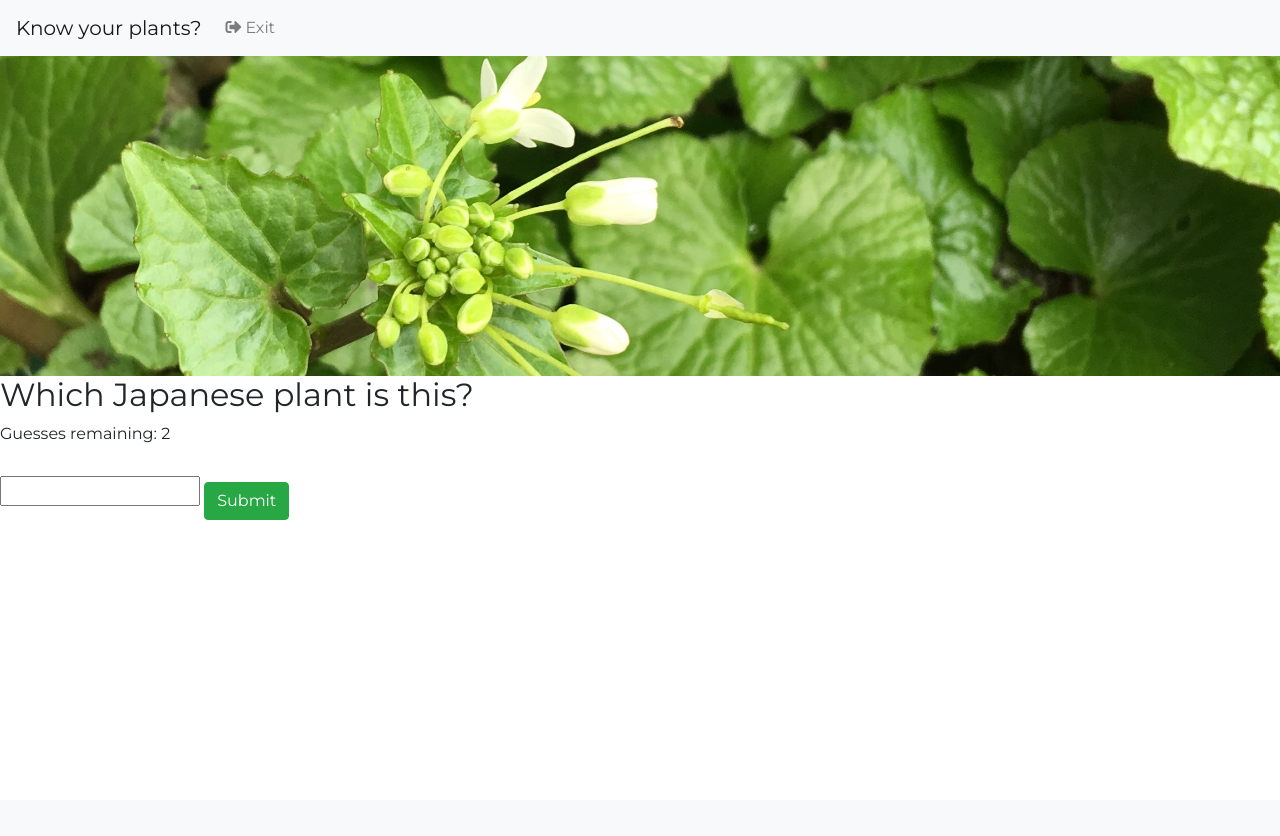
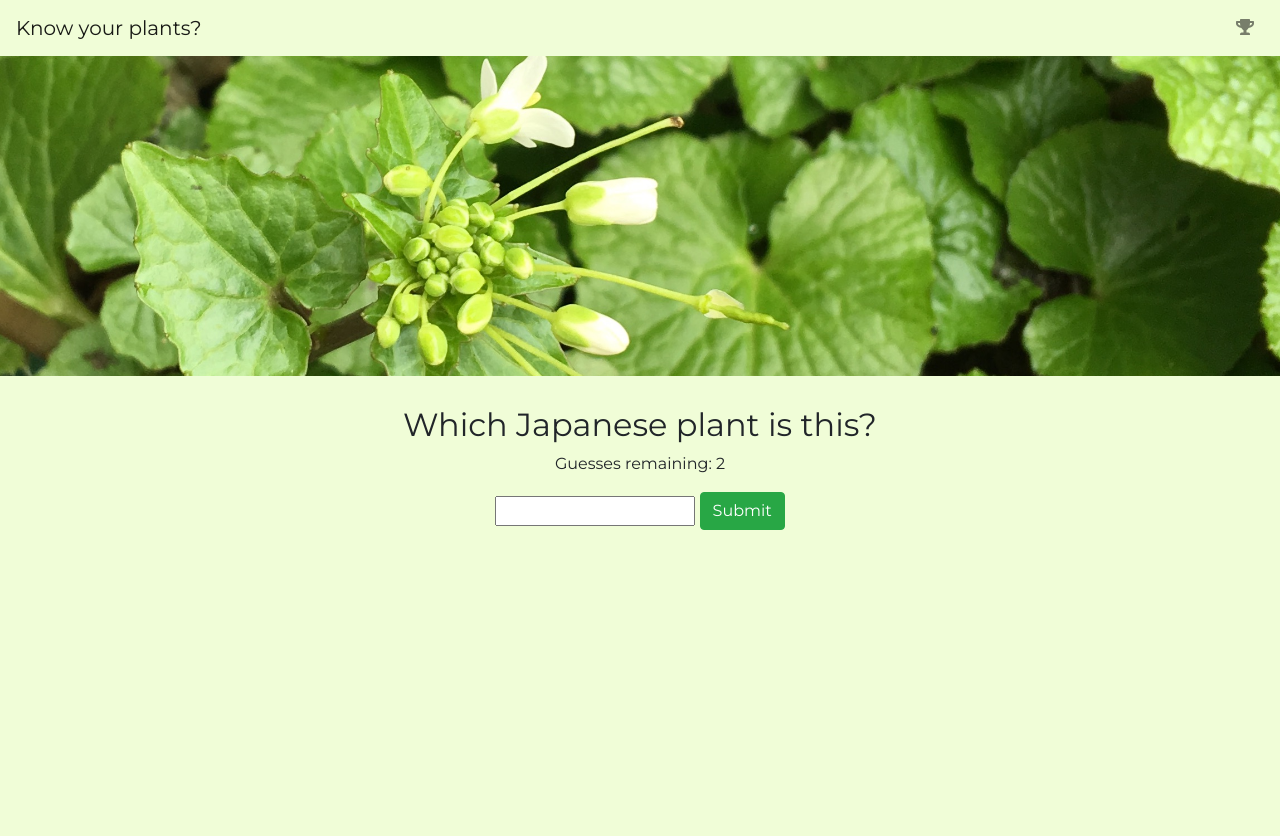
Before and after one commit to LWilsonDev/quiz-milestone-3, a Flask app: page /quiz in a window 1280 px wide. Before the commit the page ends 520 px from the top, so only its background shows below. Run offline with Flask 2, Linux system fonts and the light colour scheme; the visitor is signed in with stand-in values (Sample User, id 1); some libraries are stand-ins or nearby versions.

Commit message:
css finishing

```diff
--- a/app.py
+++ b/app.py
@@ -81,7 +81,7 @@ def quiz():
                 else:
                     if session['guess'] == 2:
                         session['guess'] -= 1
-                        flash('Incorrect, try again')
+                        flash('Incorrect, try again or continue to next question')
                     elif session['guess'] == 1:
                         answer = get_answer(session['q_index'])
                         session['guess'] -= 1
--- a/static/css/main.css
+++ b/static/css/main.css
@@ -39,7 +39,19 @@ hr {
 }
 
 .nav{
-    background-color: #b8d4b99c;
+    background-color: #f0fdd7;
+}
+
+.page-wrapper {
+    background-color: #f0fdd7;
+}
+
+.leader-icon {
+    margin-right: 10px;
+}
+
+.leader-text {
+    visibility: hidden;
 }
 
 .title {
@@ -83,6 +95,9 @@ hr {
     margin-top: 10px;
     background-color: #b8d4b99c;
 }
+.message {
+    font-size: 1.2em;
+}
 
 .leaders {
     list-style-type: none;
@@ -100,9 +115,6 @@ hr {
     padding: 0;
 }
 
-.submit-btn {
-    margin-top: 20px;
-}
 
   /*==========Media Queries===========*/
 
@@ -114,4 +126,8 @@ hr {
     .bg-image {
         height: 40vh;
     }
+
+    .leader-text {
+    visibility: visible;
 }
+}
--- a/templates/base.html
+++ b/templates/base.html
@@ -14,20 +14,17 @@
 <body>
     <div class="container-fluid content">
         <header>
-            <!–– bootstrap code -->
-            <nav class="navbar navbar-expand-lg navbar-light bg-light">
+
+            <nav class="nav navbar navbar-light">
                 <a class="navbar-brand" href={{ url_for( 'index') }}>Know your plants?</a>
-                <button class="navbar-toggler" type="button" data-toggle="collapse" data-target="#navbarNavAltMarkup" aria-controls="navbarNavAltMarkup" aria-expanded="false" aria-label="Toggle navigation">
-    <span class="navbar-toggler-icon"></span>
-  </button>
-                <div class="collapse navbar-collapse" id="navbarNavAltMarkup">
+
+
                     <div class="navbar-nav">
+                        <a class="nav-item nav-link leaderboard-link" href={{ url_for('leaderboard') }}><i class="fas fa-trophy leader-icon"></i></a>
+                    </div>
 
-                        <a class="nav-item nav-link sign-out-link" href={{ url_for( 'index') }}><i class="fas fa-sign-out-alt"></i> Exit</a>
-                    </div>
-                </div>
             </nav>
-            <!–– bootstrap code end -->
+
         </header>
         <!-- Main Content -->
 
--- a/templates/leaderboard.html
+++ b/templates/leaderboard.html
@@ -12,7 +12,7 @@
       </div>
       <hr>
       <form method='POST'>
-        <button type='submit' class="btn btn-success" name="result_btn" value='again'>Try Again</button>
+        <button type='submit' class="btn btn-success" name="result_btn" value='again'>Start Quiz</button>
         <button type='submit' class="btn btn-danger" name="result_btn" value='exit'>Exit</button>
       </form>
     </div>
--- a/templates/quiz.html
+++ b/templates/quiz.html
@@ -1,33 +1,35 @@
 {% extends 'base.html' %} {% block content %}
-
-
+<div class="page-wrapper container-fluid">
+  <div class='row'>
     <div class="col container-fluid bg-image" style="background-image: url({{ image }});">
     </div>
-
-
-
+  </div>
+  <div class='row'>
+    <div class='col'>
+      <div class='container quiz-content text-center'>
         <h2>{{ question }}</h2>
         <p>Guesses remaining: {{ guess_count }}</p>
-
+        <div class='form_and_btns'>
           <form method='POST'>
-
             <input type='text' name='user_answer'>
-  <button class='btn btn-success submit-btn' type='submit' name="submit" value='submit'>Submit</button>
-
-
-</form>
-
+            <button class='btn btn-success' type='submit' name="submit" value='submit'>Submit</button>
             {% with messages = get_flashed_messages() %}
               {% if messages %}
                 {% for message in messages %}
             <div class="flash alert alert-primary" role="alert">
-  <h3>{{ message }}</h3>
+              <h3 class='message'>{{ message }}</h3>
             </div>
-<h4>Click 'Next' to continue</h4>
-<form method='POST'>
+            <h4 class='message'>Click 'Next' to continue</h4>
             <button class='btn btn-primary' type='submit' name="next" value='next'>Next</button>
-</form>
                 {% endfor %}
               {% endif %}
             {% endwith %}
+          </form>
+        </div>
+      </div>
+    </div>
+  </div>
+
+</div>
+
 {% endblock %}
```
Also changed, not shown: templates/index.html (+12 -6 lines), README.md (added), data/leaderboard.txt (line endings or trailing spaces). Lines whose indentation alone changed are shown as unchanged.
